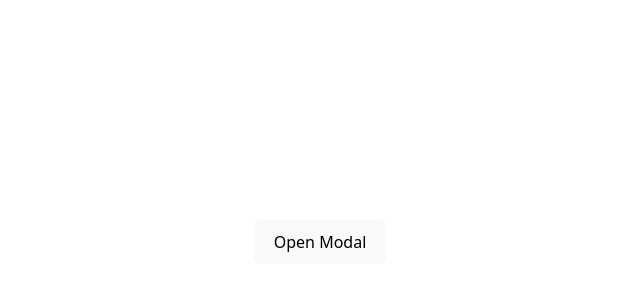
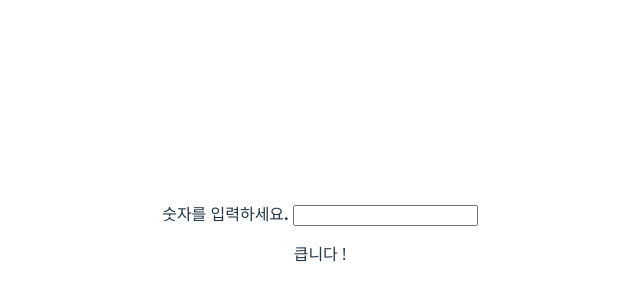
Before and after one commit to jjjuun-debug/practice-fe, a React (Vite) app: page / in a window 1280 px wide. Shown: the part 158-458 px from the top of the page, without its empty margins (320-960 px from the left). Built offline with nearby package versions, Linux system fonts and the light colour scheme.

Commit message:
feat: day8

```diff
--- a/src/App.jsx
+++ b/src/App.jsx
@@ -2,13 +2,13 @@ import { useState } from 'react'
 import reactLogo from './assets/react.svg'
 import viteLogo from '/vite.svg'
 import './App.css'
-import ModalWindow from "./components/day7/modalWindow.jsx"
+import AnswerNum from "./components/day8/answerNum.jsx"
 
 function App() {
   return (
-    <div className="modalWindow">
+    <div className="answernum">
       <main>
-        <ModalWindow />
+        <AnswerNum />
       </main>
     </div>
   );
--- /dev/null
+++ b/src/components/day8/answerNum.jsx
@@ -0,0 +1,24 @@
+import React, { useState } from 'react';
+const rNum = Math.floor(Math.random() * (100 - 1) + 1)
+
+function AnswerNum() {
+    const [num, setNum] = useState();
+
+    return(
+        <div>
+            <strong>숫자를 입력하세요. </strong>
+            <input value = {num} onChange = {(evnet) => setNum(evnet.target.value)}/>
+            {
+                num === ''
+                ? <p>숫자는 1부터 100 중 랜덤으로 선택됩니다.</p>
+                : Number(num) === rNum
+                    ? <p>정답입니다 !</p>
+                    : Number(num) > rNum
+                        ? <p>작습니다 !</p>
+                        : <p>큽니다 !</p>
+            }
+        </div>
+    )
+}
+
+export default AnswerNum;
```
